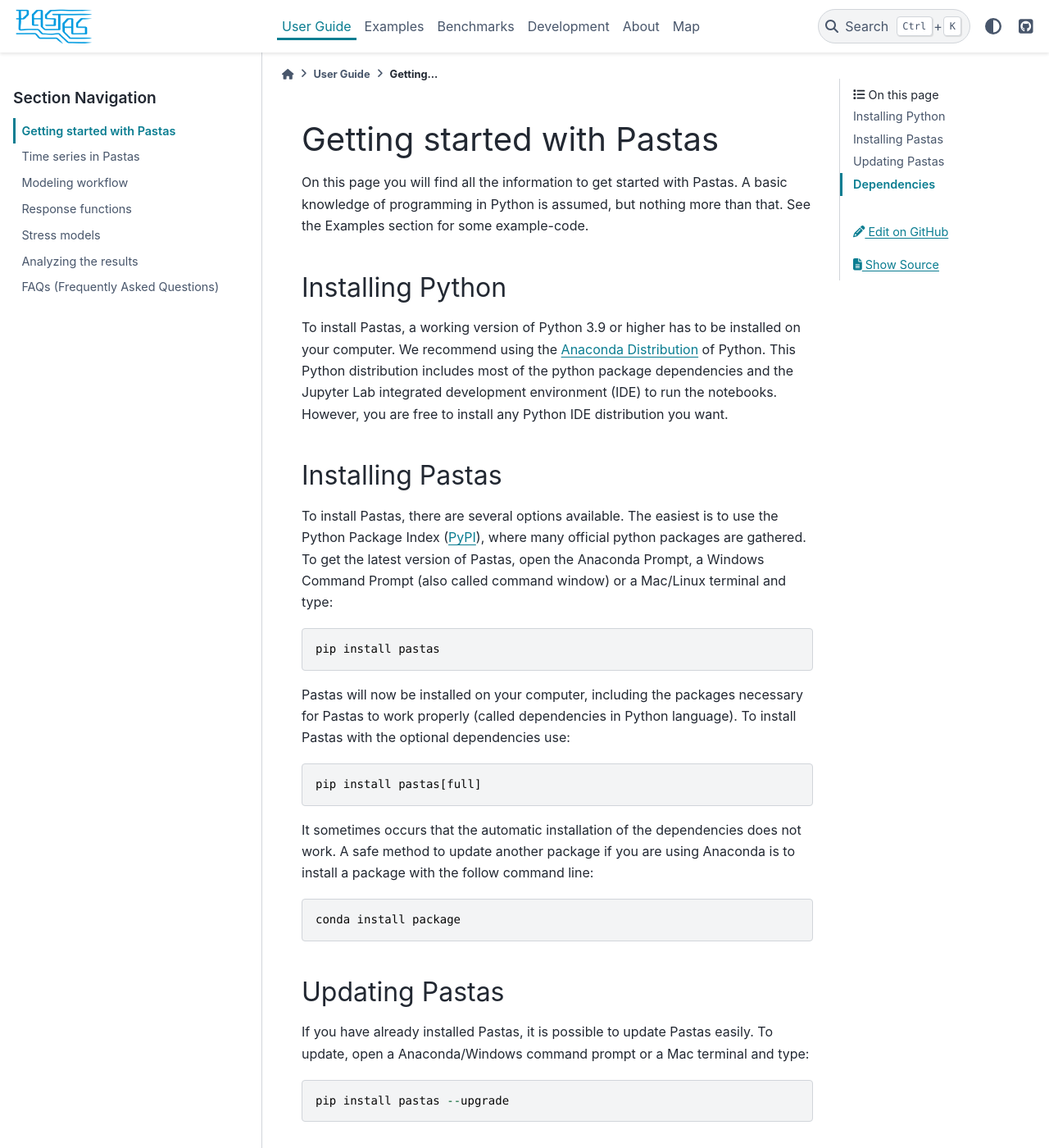
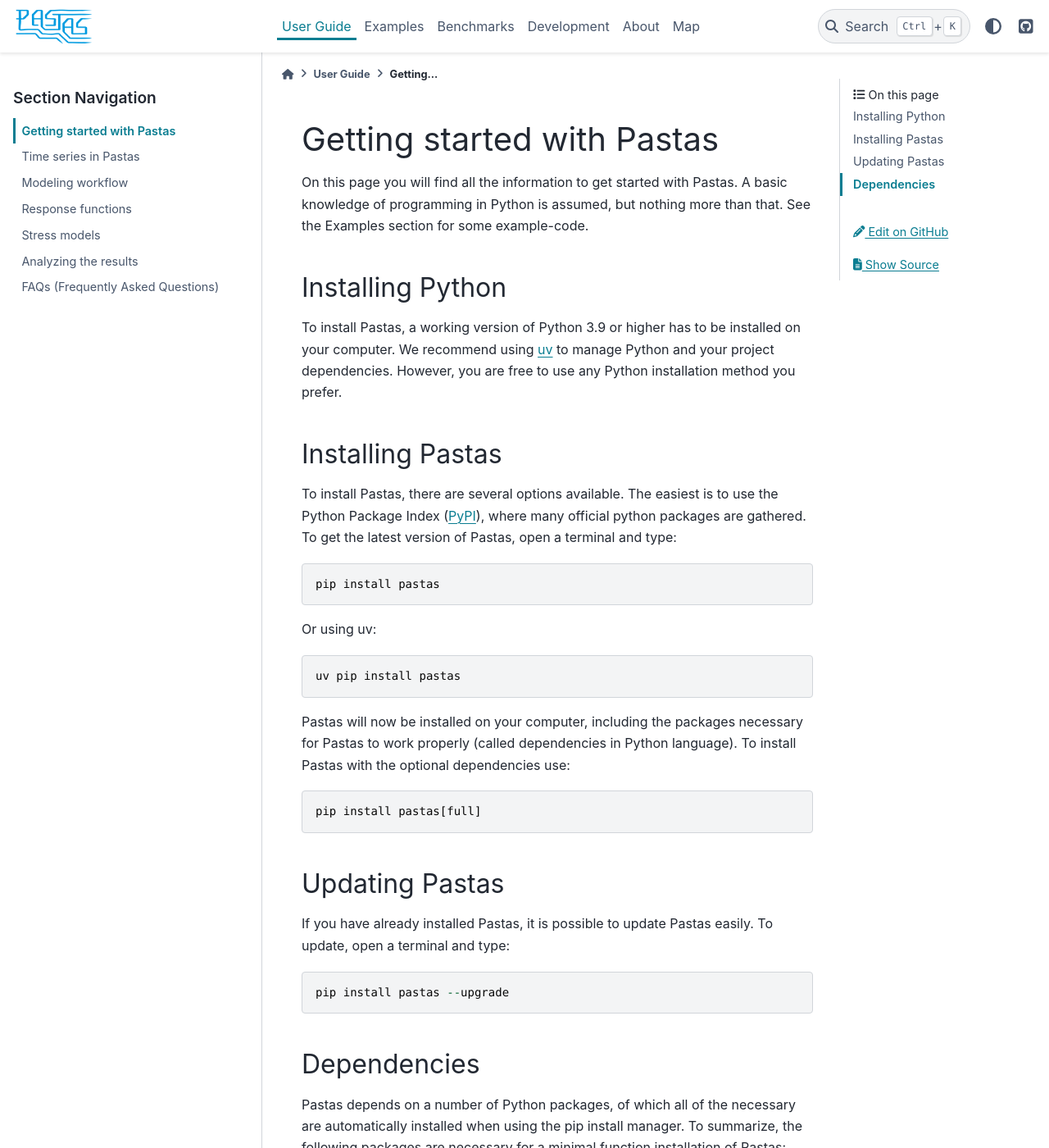
Before and after one commit to pastas/pastas, a Sphinx documentation site: the page built from doc/userguide/getting_started.rst, in a window 1280 px wide and 1400 px high. Shown: the whole window at 82% size. Built offline with Sphinx 7.4.7 and the PyData theme 0.15.4, drawn with Linux system fonts in a browser that asks for light colours; pages that are not in the unit, such as notebooks, are missing from menus.

Commit message:
docs: replace Anaconda recommendation with uv in README and getting_started.rst

```diff
--- a/doc/userguide/getting_started.rst
+++ b/doc/userguide/getting_started.rst
@@ -7,21 +7,22 @@ that. See the Examples section for some example-code.
 Installing Python
 -----------------
 To install Pastas, a working version of Python 3.9 or higher has to be
-installed on your computer. We recommend using the `Anaconda Distribution
-<https://www.anaconda.com/products/distribution>`_ of Python. This Python
-distribution includes most of the python package dependencies and the
-Jupyter Lab integrated development environment (IDE) to run the notebooks.
-However, you are free to install any Python IDE distribution you want.
+installed on your computer. We recommend using `uv <https://docs.astral.sh/uv/>`_
+to manage Python and your project dependencies. However, you are free to use
+any Python installation method you prefer.
 
 Installing Pastas
 -----------------
 To install Pastas, there are several options available. The easiest is to
 use the Python Package Index (`PyPI <https://pypi.python.org/pypi>`_),
 where many official python packages are gathered. To get the latest version
-of Pastas, open the Anaconda Prompt, a Windows Command Prompt (also called
-command window) or a Mac/Linux terminal and type::
+of Pastas, open a terminal and type::
 
     pip install pastas
+
+Or using uv::
+
+    uv pip install pastas
 
 Pastas will now be installed on your computer, including the packages
 necessary for Pastas to work properly (called dependencies in Python
@@ -29,17 +30,10 @@ language). To install Pastas with the optional dependencies use::
 
     pip install pastas[full]
 
-It sometimes occurs that the automatic installation of the dependencies
-does not work. A safe method to update another package if you are
-using Anaconda is to install a package with the follow command line::
-
-    conda install package
-
 Updating Pastas
 ---------------
 If you have already installed Pastas, it is possible to update Pastas
-easily. To update, open a Anaconda/Windows command prompt or a Mac
-terminal and type::
+easily. To update, open a terminal and type::
 
     pip install pastas --upgrade
 
```
Also changed, not shown: README.md (+8 -4 lines).
